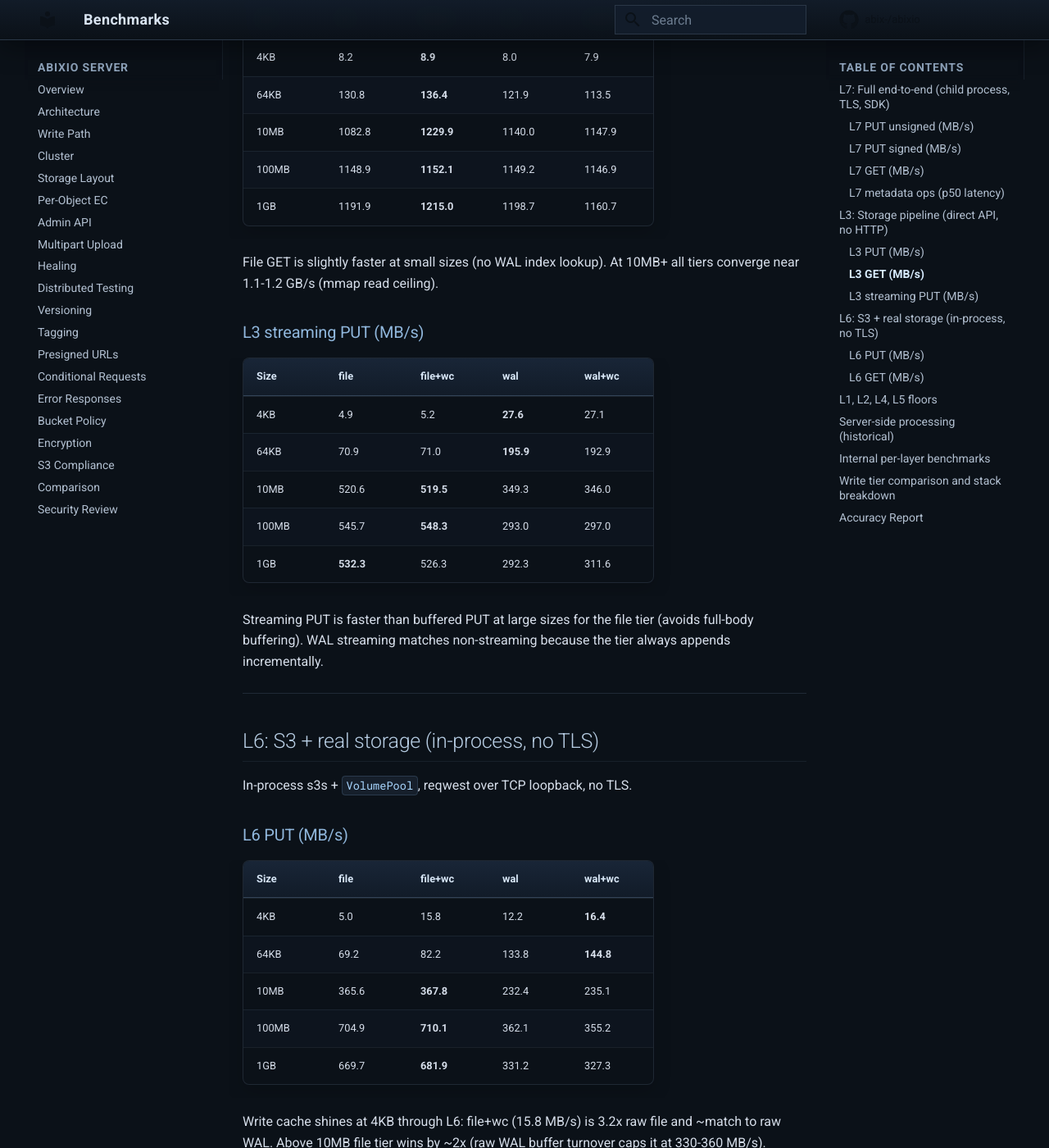
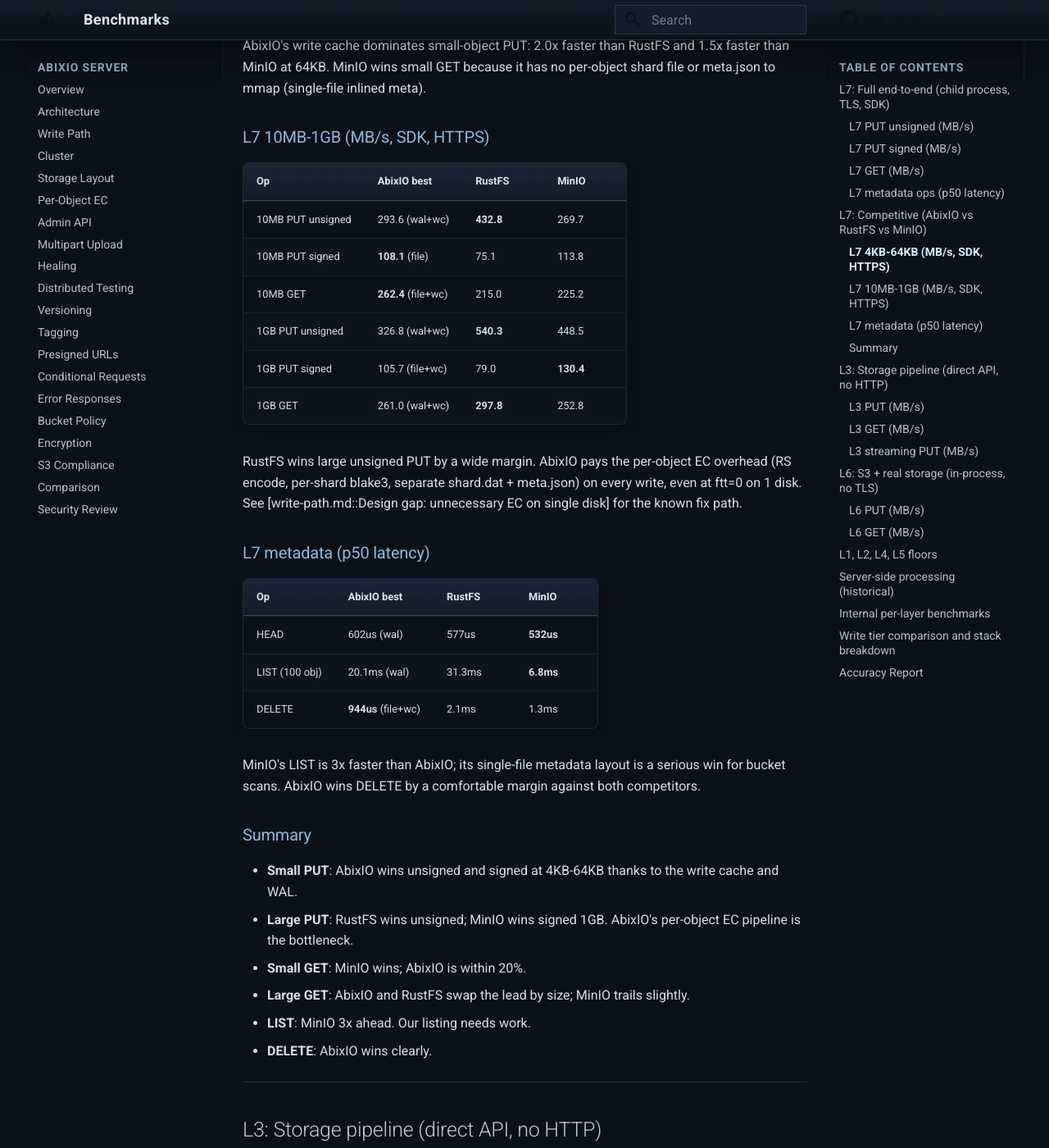
Before and after one commit to abix-/abixio, an MkDocs documentation site: the page built from docs/benchmarks.md, in a window 1280 px wide and 1400 px high, scrolled down 2960 px. Shown: the whole window at 82% size. Built offline with MkDocs 1.6.1 and Material for MkDocs 9.7.7, drawn with Linux system fonts in a browser that asks for light colours; comment, search, counter and statistics services are not loaded; some of the changed text lies outside the part shown.

Commit message:
docs: add L7 competitive matrix (abixio vs rustfs vs minio) from 2026-04-18 run: abixio wins small-object PUT (2x rustfs at 64KB), MinIO wins LIST (3x abixio), RustFS wins large unsigned PUT (per-object EC overhead still hurts at 1GB)

```diff
--- a/docs/benchmarks.md
+++ b/docs/benchmarks.md
@@ -6,11 +6,17 @@
 
 Measured 2026-04-18 on the WAL + write-cache + read-cache +
 kovarex-enforcement code (post 0a8434c). Release build. 1 disk,
-Defender-excluded tmpdir at `C:\code\bench-tmp`. All layers run back
-to back via `abixio-ui bench --servers abixio --clients sdk
---write-paths file,wal --write-cache both`. JSON archived at
-`bench-results/main-2026-04-18.json`. Competitive comparison
-(RustFS, MinIO) is a separate run.
+Defender-excluded tmpdir at `C:\code\bench-tmp`. SDK client
+(aws-sdk-s3), HTTPS + SigV4, disk-backed PUT source / GET sink.
+
+- L1-L7 abixio-only: `bench-results/main-2026-04-18.json`
+  (run: `abixio-ui bench --servers abixio --clients sdk
+  --write-paths file,wal --write-cache both`)
+- L7 competitive vs RustFS + MinIO:
+  `bench-results/competitive-2026-04-18.json` (run:
+  `abixio-ui bench --servers abixio,rustfs,minio --clients sdk
+  --layers L7 --sizes 4KB,64KB,10MB,1GB --write-paths file,wal
+  --write-cache both`)
 
 ---
 
@@ -74,6 +80,71 @@
 Metadata is tier-independent. HEAD 566-692us, DELETE ~950us-1.1ms,
 LIST 100 objects ~20-21ms. Write cache trims HEAD by ~100us (serves
 from DashMap).
+
+---
+
+## L7: Competitive (AbixIO vs RustFS vs MinIO)
+
+Same harness, same TLS, same SDK, same warmup. Numbers are from the
+competitive run and differ slightly from the abixio-only tables above
+because of per-run variance. Best abixio config per size is shown.
+
+### L7 4KB-64KB (MB/s, SDK, HTTPS)
+
+| Op | AbixIO best | RustFS | MinIO |
+|---|---|---|---|
+| 4KB PUT unsigned | **3.0** (file+wc) | 1.5 | 1.9 |
+| 4KB PUT signed | **2.9** (file+wc) | 1.4 | 1.9 |
+| 4KB GET | 3.0 (file+wc) | 2.4 | **3.6** |
+| 64KB PUT unsigned | **40.8** (file+wc) | 20.9 | 26.5 |
+| 64KB PUT signed | **33.7** (file+wc) | 16.1 | 23.0 |
+| 64KB GET | 35.2 (wal+wc) | 27.7 | **40.8** |
+
+AbixIO's write cache dominates small-object PUT: 2.0x faster than
+RustFS and 1.5x faster than MinIO at 64KB. MinIO wins small GET
+because it has no per-object shard file or meta.json to mmap
+(single-file inlined meta).
+
+### L7 10MB-1GB (MB/s, SDK, HTTPS)
+
+| Op | AbixIO best | RustFS | MinIO |
+|---|---|---|---|
+| 10MB PUT unsigned | 293.6 (wal+wc) | **432.8** | 269.7 |
+| 10MB PUT signed | **108.1** (file) | 75.1 | 113.8 |
+| 10MB GET | **262.4** (file+wc) | 215.0 | 225.2 |
+| 1GB PUT unsigned | 326.8 (wal+wc) | **540.3** | 448.5 |
+| 1GB PUT signed | 105.7 (file+wc) | 79.0 | **130.4** |
+| 1GB GET | 261.0 (wal+wc) | **297.8** | 252.8 |
+
+RustFS wins large unsigned PUT by a wide margin. AbixIO pays the
+per-object EC overhead (RS encode, per-shard blake3, separate
+shard.dat + meta.json) on every write, even at ftt=0 on 1 disk.
+See [write-path.md::Design gap: unnecessary EC on single disk] for
+the known fix path.
+
+### L7 metadata (p50 latency)
+
+| Op | AbixIO best | RustFS | MinIO |
+|---|---|---|---|
+| HEAD | 602us (wal) | 577us | **532us** |
+| LIST (100 obj) | 20.1ms (wal) | 31.3ms | **6.8ms** |
+| DELETE | **944us** (file+wc) | 2.1ms | 1.3ms |
+
+MinIO's LIST is 3x faster than AbixIO; its single-file metadata
+layout is a serious win for bucket scans. AbixIO wins DELETE by a
+comfortable margin against both competitors.
+
+### Summary
+
+- **Small PUT**: AbixIO wins unsigned and signed at 4KB-64KB thanks
+  to the write cache and WAL.
+- **Large PUT**: RustFS wins unsigned; MinIO wins signed 1GB.
+  AbixIO's per-object EC pipeline is the bottleneck.
+- **Small GET**: MinIO wins; AbixIO is within 20%.
+- **Large GET**: AbixIO and RustFS swap the lead by size; MinIO
+  trails slightly.
+- **LIST**: MinIO 3x ahead. Our listing needs work.
+- **DELETE**: AbixIO wins clearly.
 
 ---
 
@@ -254,4 +325,5 @@
 
 L1-L7 results above measured 2026-04-18 with the 2-tier (file/wal)
 x write cache matrix, SDK client only, release build. L7
-competitive comparison (RustFS, MinIO) pending a separate run.
+competitive comparison against RustFS and MinIO also measured
+2026-04-18 (`bench-results/competitive-2026-04-18.json`).
```
